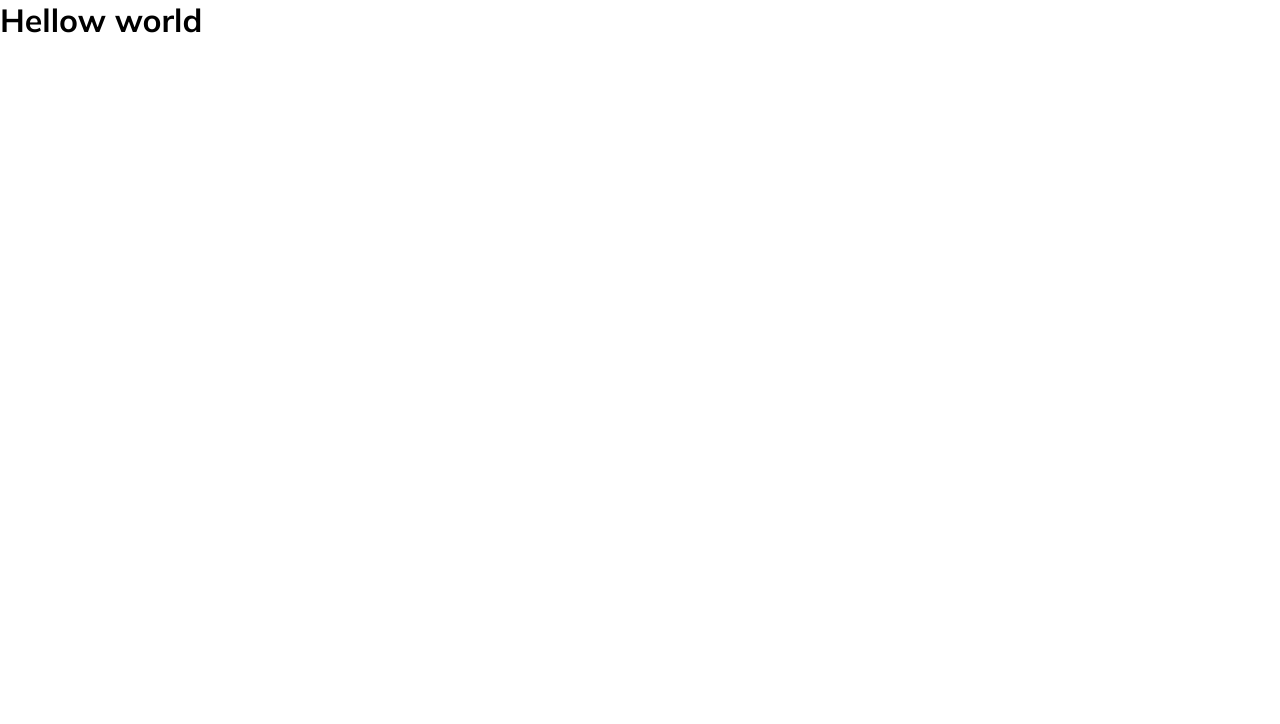
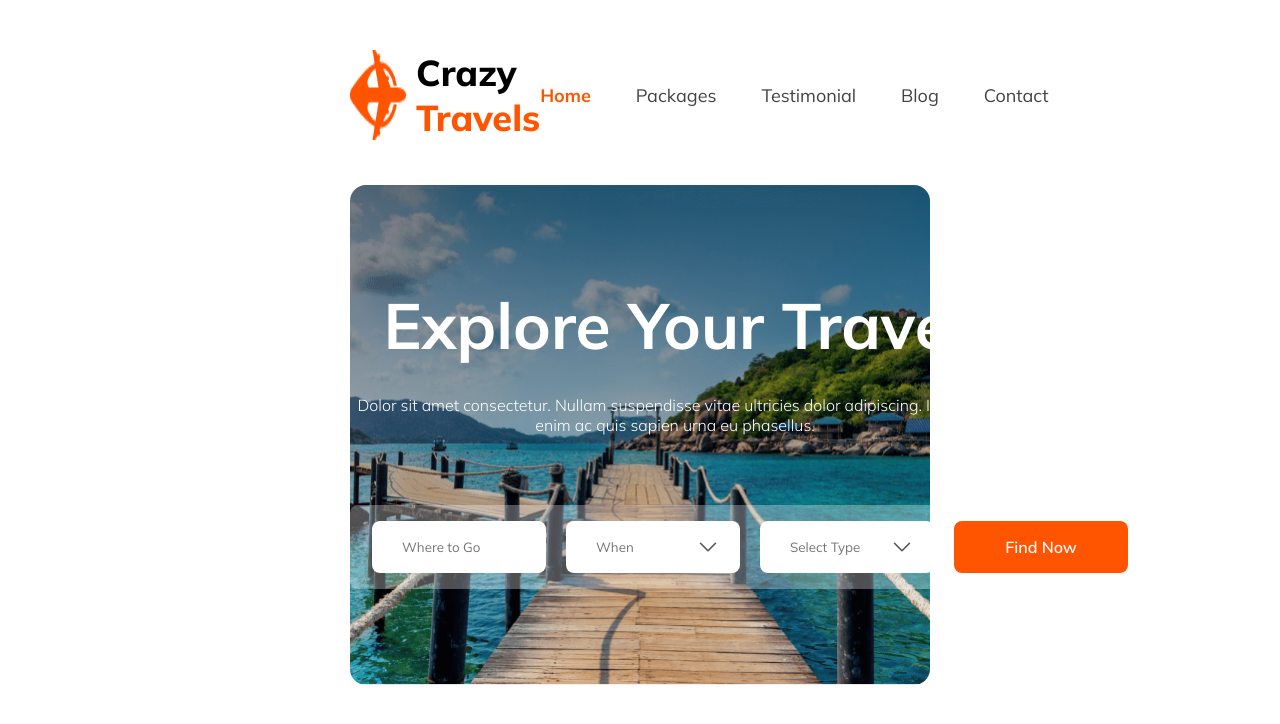
Before and after one commit to nill98/Crazay-Travels-basic-html-css-responsive, a plain HTML site: page index.html in a window 1280 px wide. Drawn offline with Linux system fonts and the light colour scheme.

Commit message:
Header section done for desktop but not responsive, need to sleep

```diff
--- a/index.html
+++ b/index.html
@@ -8,7 +8,46 @@
 </head>
 <body>
     <header>
-        <h1>Hellow world</h1>
+        <nav>
+            <div class="logo">
+                <img src="/Images/Group 40071 (2).png" alt="logo">
+                <h2>Crazy <span class="travel">Travels</span></h2>
+            </div>
+            <ul>
+                <li>Home</li>
+                <li>Packages</li>
+                <li>Testimonial</li>
+                <li>Blog</li>
+                <li>Contact</li>
+            </ul>
+        </nav>
+
+        <div class="banner">
+            <!-- <img src="/Images/Group 13 (1) (1).png" alt="bridg on the river"> -->
+            <div class="banner-content">
+                <h2>Explore Your Travel</h2>
+                <p class="description">Dolor sit amet consectetur. Nullam suspendisse vitae ultricies dolor adipiscing. In et odio enim ac quis sapien urna eu phasellus.</p>
+            </div>
+            <div class="banner-search">
+                <!-- <div class="banner-box"></div>
+                <div class="banner-box"></div>
+                <div class="banner-box"></div> -->
+                <div class="input-wrapper">
+                    <input type="" placeholder="Where to Go" />
+                </div>
+
+                <div class="input-wrapper">
+                    <input type="email" placeholder="When" />
+                    <img src="/Images/Frame.png" alt="">
+                </div>
+
+                <div class="input-wrapper">
+                    <input type="email" placeholder="Select Type" />
+                    <img src="/Images/Frame.png" alt="">
+                </div>
+                <button class="btn">Find Now</button>
+            </div>
+        </div>
     </header>
     <main>
 
--- a/styles/travel.css
+++ b/styles/travel.css
@@ -4,35 +4,166 @@
 @import url('https://fonts.googleapis.com/css2?family=Mulish:ital,wght@0,200..1000;1,200..1000&family=Work+Sans:ital,wght@0,100..900;1,100..900&display=swap');
 
 :root {
-    /* Colors */
     --primary-color: #FF5400;
     --secondary-color: #131318;
+    --turtiary-color: #424247;
     --description-color: #5A5A5D;
     --white-color: #ffff;
     --text-color: #5A5A5D;
     --light-text-color: #777777;
     --border-color: #E0E0E0;
 
-    /* Typography */
     --font-family: "Mulish", serif;
     --heading-font-weight: 700;
-    --text-font-weight: 400;
+    --text-font-weight: 300;
 
-    /* Spacing */
     --spacing-small: 8px;
     --spacing-medium: 16px;
     --spacing-large: 32px;
 
-    /* Border radius */
-    --border-radius: 4px;
-
-    /* Shadows */
+    --border-radius: 8px;
     --box-shadow: 0 4px 6px rgba(0, 0, 0, 0.1);
 }
 
+html {
+    font-size: 62.5%; /* 1rem = 10px */
+}
 
 *{
+
     margin: 0;
     padding: 0;
     font-family: var(--font-family);
 }
+
+.description{
+    font-size: 1.6rem;
+    font-weight:300;
+    color: var(--description-color);
+}
+
+.btn{
+    width: 174px;
+    height: 52px;
+    background-color: var(--primary-color);
+    color: white;
+    border-radius: 8px;
+    border: none;
+    font-size: 2rem;
+    font-weight: 700;
+}
+/* Header style */
+header{
+    padding: 50px 350px;
+}
+
+nav{
+    display: flex;
+    justify-content: space-between;
+    align-items: center;
+    margin-bottom: 45px;
+}
+
+.logo{
+    display: flex;
+}
+.logo h2{
+    font-weight: 800;
+    font-size: 3.6rem;
+    margin-left: 10px;
+}
+.logo h2 .travel{
+    color: var(--primary-color);
+}
+ul{
+    display: flex;
+}
+
+nav li{
+    list-style: none;
+    margin-right: 45px;
+    font-size: 1.8rem;
+    color:var(--turtiary-color);
+}
+
+nav li:first-child{
+    font-weight: bold;
+    color: var(--primary-color);
+}
+
+nav li:last-child{
+    margin-right: 0px;
+}
+
+
+.banner{
+    /* border: #131318 solid 1px; */
+    background: linear-gradient(rgba(0,0,0,0.5),rgba(0,0,0,0.0)), url('/Images/Group\ 13\ \(1\)\ \(1\).png');
+    background-size: cover;
+    width: 100%;
+    height: 500px; /* Adjust height as needed */
+    /* background-image: url('example.jpg'); Add your image path */
+    border-radius: 16px;
+    background-position: center;
+}
+
+.banner-content{
+    width: 650px;
+    text-align: center;
+    padding-top: 100px;
+    margin: 0 auto;
+}
+.banner-content h2{
+    font-size: 6.4rem;
+    font-weight: 700;
+    margin-bottom: 30px;
+    color: var(--white-color);
+}
+.banner-content .description{
+    color: white;
+}
+
+.banner-search{
+    width: 800px;
+    height: 84px;
+    background: rgba(255, 255, 255, 0.3);
+    border-radius: 8px;
+    display: flex;
+    justify-content: center;
+    align-items: center;
+    text-align: center;
+    margin: 70px auto;
+}
+
+/* .banner-box{
+    width: 174px;
+    height: 52px;
+    background-color: white;
+    margin-right: 20px;
+    border-radius: 8px;
+} */
+
+.input-wrapper{
+    width: 174px;
+    height: 52px;
+    background-color: white;
+    margin-right: 20px;
+    border-radius: 8px;
+    display: flex;
+    align-items: center;
+}
+.input-wrapper img{
+    width: 24px;
+    height: 24px;
+
+}
+input{
+    border: none;
+    width: 100px;
+    margin-left: 30px;
+}
+.banner-search .btn{
+    font-size: 1.6rem;
+    font-weight: 600;
+}
+/* ---------------------------------- */
```
Also changed, not shown: Images/Frame.png (added).
